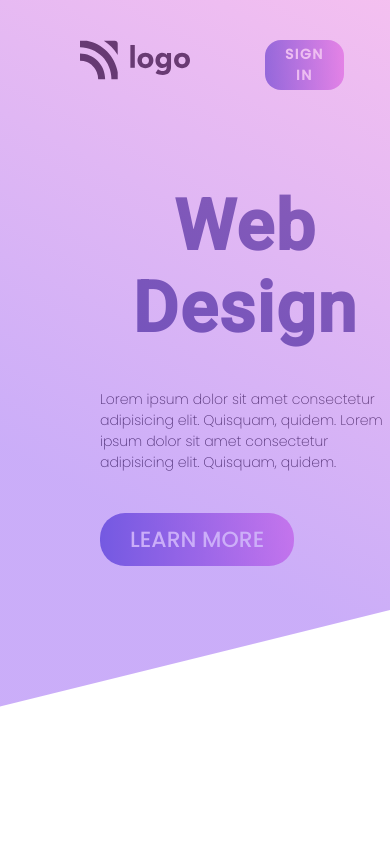
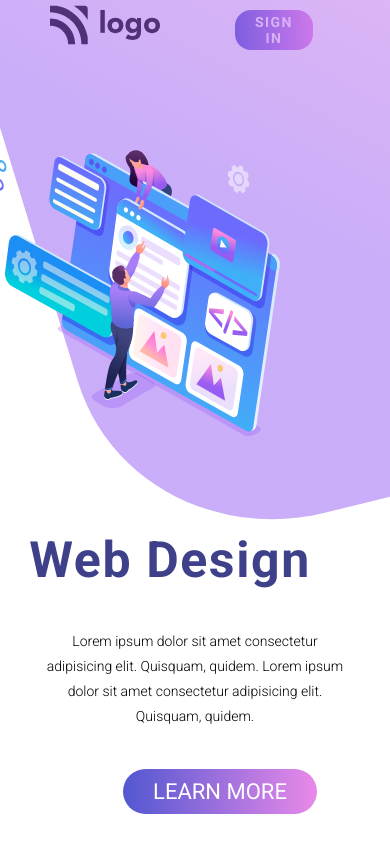
Before and after one commit to Zareel/Design-Landing-Page08, a plain HTML site: page index.html in a window 390 px wide. Drawn offline with Linux system fonts and the light colour scheme; a web font is replaced by a local one.

Commit message:
files modified

```diff
--- a/css/index.css
+++ b/css/index.css
@@ -1,12 +1,12 @@
-@import url('https://fonts.googleapis.com/css2?family=Courgette&family=Electrolize&family=Fredoka+One&family=Gruppo&family=Indie+Flower&family=Lato:wght@300&family=Montserrat:wght@400;900&family=Orbitron:wght@400;600&family=Oswald:wght@200;700&family=Poppins:wght@100;200&family=Quantico:wght@400;700&family=Red+Rose:wght@300;700&family=Roboto:wght@100;300;400;500&display=swap');
-@import url('https://fonts.googleapis.com/css2?family=Courgette&family=Electrolize&family=Fredoka+One&family=Gruppo&family=Indie+Flower&family=Lato:wght@300&family=Montserrat:wght@400;900&family=Orbitron:wght@400;600&family=Oswald:wght@200;700&family=Poppins:wght@200;300;400;500&family=Quantico:wght@400;700&family=Red+Rose:wght@300;700&family=Roboto:wght@100;300;400;500&display=swap');*{
-    margin: 0;
+@import url('https://fonts.googleapis.com/css2?family=Roboto:wght@300;400;700;900&display=swap');
+
+*{ margin: 0;
     padding: 0;
     box-sizing: border-box;
 }
 body{
-    overflow: hidden;
-    font-family: Roboto;
+
+    font-family:"Roboto", sans-serif;
 }
 
 .main-div::before {
@@ -20,7 +20,6 @@ body{
     width: 900px;
     height: 720px;
 }
-
 /* ----------------------Navbar---------------------- */
 
 nav {
@@ -28,18 +27,19 @@ nav {
     flex-direction: row;
     justify-content: space-between;
     align-items: center;
-    margin: 30px 40px 0px 80px;
+
 }
 
 nav img {
     cursor: pointer;
     width: 110px;
+    margin-left: 50px;
 }
 .nav-items {
     display: flex;
     justify-content: space-between;
     width: 400px;
-    font-family: 'poppins';
+    font-family: 'Roboto', sans-serif;
 }
 
 .nav-item {
@@ -48,6 +48,7 @@ nav img {
     font-weight: 600;
     cursor: pointer;
     margin-right: 15px;
+    font-family: "Roboto", sans-serif;
 }
 
 .nav-items{
@@ -68,7 +69,7 @@ nav img {
 }
 
 .signin-btn{
-    font-family: 'poppins';
+    font-family: 'Roboto',sans-serif;
     font-size: 14px;
     padding: 4px 20px;
     letter-spacing: 0.1em;
@@ -88,7 +89,8 @@ nav img {
 
 .intro-section{
     display: flex;
-    justify-content: space-between;
+    flex-direction: row;
+    justify-content: space-around;
 
 }
 
@@ -98,15 +100,16 @@ nav img {
     color: #3e418a;
     letter-spacing: 0.1rem;
     margin-top: 95px;
-    margin-left: 90px;
+    /* margin-left: 90px; */
 }
 .left-section h4{
     font-size: 14px;
     font-weight: 200;
-    font-family: 'poppins';
+    font-family:'Roboto', sans-serif;
     width: 300px;
-    margin-left: 100px;
+    /* margin-left: 100px; */
     margin-top: 40px;
+    line-height: 25px;
 }
 
 .learn-more-btn {
@@ -114,13 +117,14 @@ nav img {
     border-radius: 25px;
     border: none;
     cursor: pointer;
-    margin-left: 100px;
+    /* margin-left: 100px; */
     margin-top: 40px;
     background: linear-gradient(to right,#5257d1, #e989e9 );
     font-family: 'poppins';
     font-size: 22px;
     font-weight: 500;
     color:#fff;
+    font-family: "Roboto",sans-serif;
 
 
 }
@@ -152,34 +156,63 @@ img[alt="intro-img"] {
 
 }
 /* ------------------Media Query------------------- */
+@media screen and (max-width:1356px){
+    .intro-section{
+        display: flex;
+        flex-direction: column-reverse;
+        justify-content: center;
+        align-items: center;
+        text-align: center;
 
-@media screen and (max-width:1312px) {
-
-    img[alt="vector-img"]{
-        display: none;
-    }
-    img[alt="vector-dot"]{
-        display: none;
     }
 }
 
-@media screen and (max-width:1230px) {
-    img[alt="intro-img"]{
-        height: 40%;
-    }
-}
-
-@media screen and (max-width:1070px) {
-    img[alt="intro-img"]{
+@media screen and (max-width:950px){
+    .nav-items{
         display: none;
     }
-    .nav-item{
-        display: none;
+    img[alt="intro-img"] {
+        width: 500px;
+        display: flex;
+        justify-content: center;
+        align-items: center;
+        margin-left:25% ;
     }
-}
-@media screen and (max-width:670px){
-    .left-section h1{
-        text-align: center;
+    .main-div::before {
+        width: 750px;
+        height: 620px;
+    }
+    .learn-more-btn {
+        margin-left: 50px;
+        margin-top: 40px
+
+    }
+    img[alt="vector-img"] {
+      display: none;
+    }
+
+    img[alt="vector-dot"] {
+        display: none   ;
     }
 
 }
+@media screen and (max-width:650px){
+    .main-div::before {
+        width: 550px;
+        height: 520px;
+    }
+    img[alt="intro-img"] {
+
+        width: 300px;
+        margin-top: 100px;
+
+    }
+}
+@media screen and (max-width:501px){
+    .left-section h1{
+        font-size: 50px;
+        font-weight: 600;
+        margin-left: -50px;
+
+}
+}
--- a/sandbox.config.json
+++ /dev/null
@@ -1,3 +0,0 @@
-{
-  "template": "static"
-}
```
Also changed, not shown: index.html (+3 -0 lines), package.json (deleted, +0 -24 lines).
